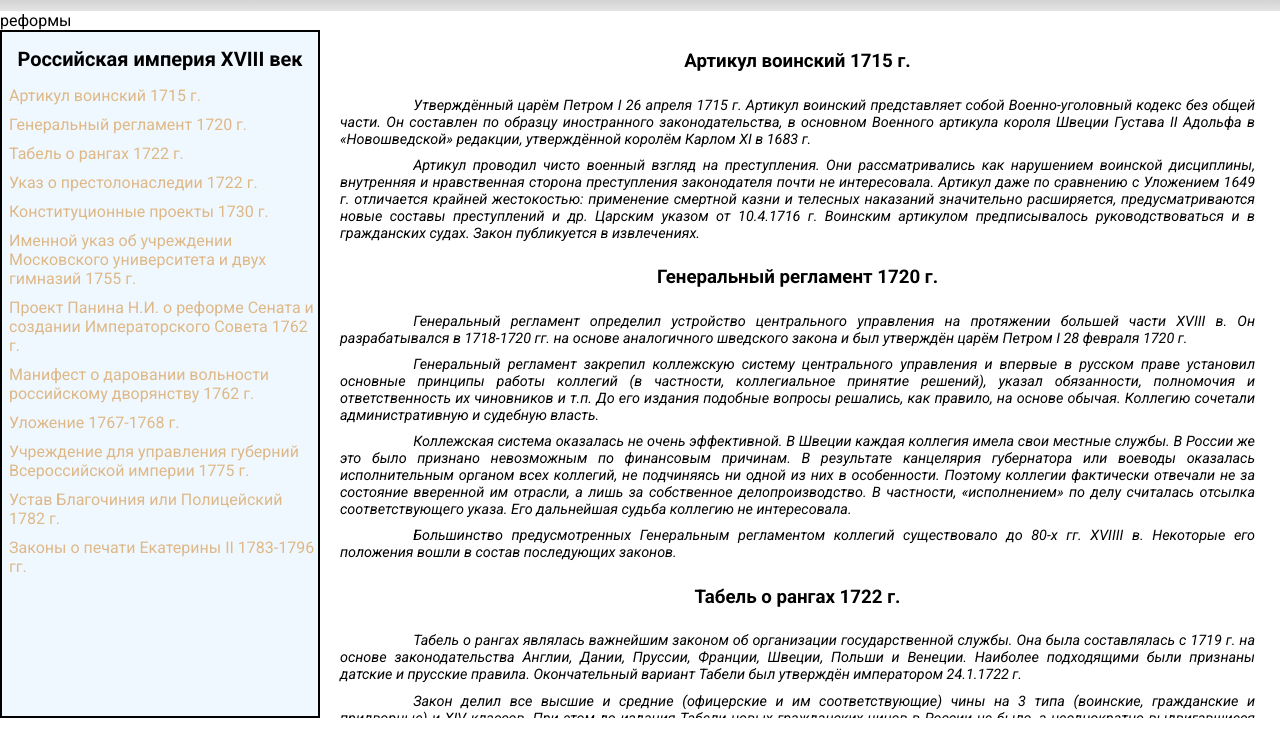
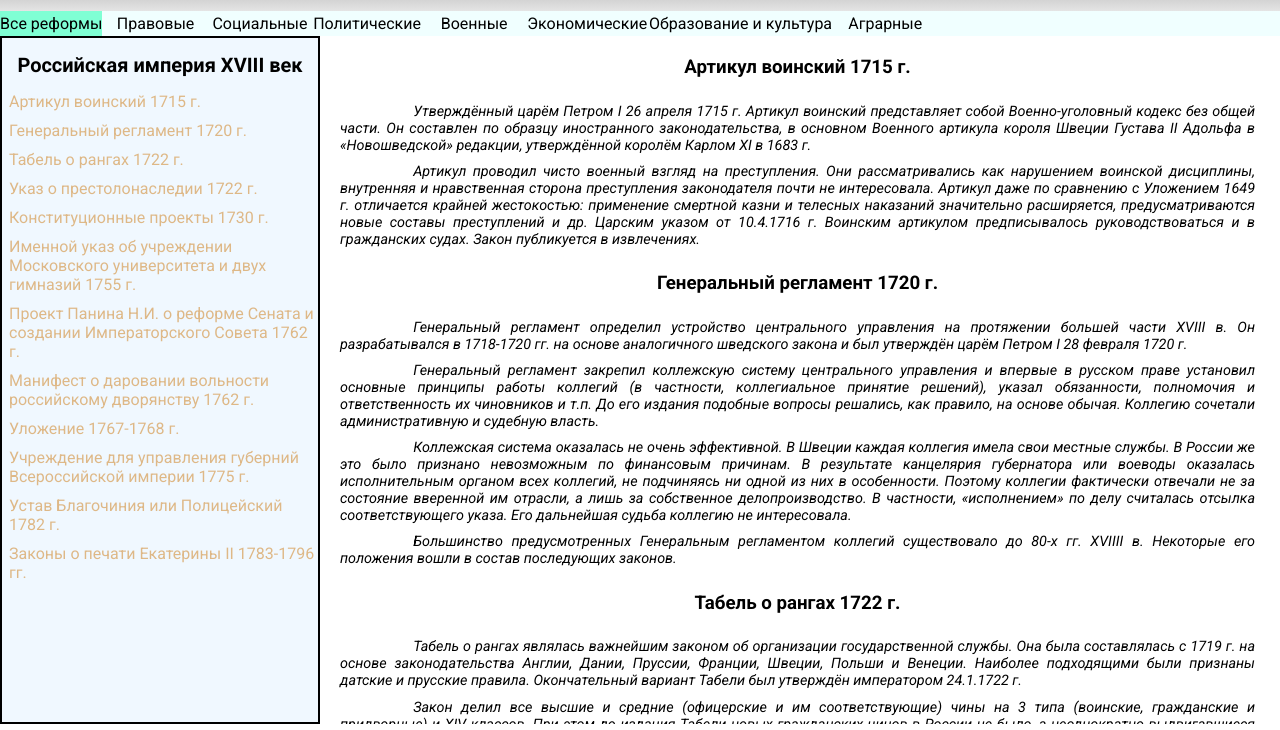
Before and after one commit to DjonniStorm/history, a website: page pages/XVIII_century.html in a window 1280 px wide. Shown: the part 42-772 px from the top of the page. Drawn offline with Linux system fonts and the light colour scheme.

Commit message:
ну не работает, ну что поделать

```diff
--- a/pages/XVIII_century.html
+++ b/pages/XVIII_century.html
@@ -11,6 +11,7 @@
     <link rel="preconnect"      href="https://fonts.googleapis.com">
     <link rel="preconnect"      href="https://fonts.gstatic.com" crossorigin>
     <link href="https://fonts.googleapis.com/css2?family=Roboto:ital,wght@0,100;0,300;0,400;0,500;0,700;0,900;1,100;1,300;1,400;1,500;1,700;1,900&display=swap" rel="stylesheet">
+    <script src="../scripts/script.js" defer></script>
 </head>
 <body>
     <header>
@@ -30,7 +31,16 @@
         </div>
     </header>
 <main>
-    <div>реформы</div>
+    <div id="reforms">
+        <div id="allreforms" class="take js-hover">Все реформы</div>
+        <div id="pravo" class="take">Правовые</div>
+        <div id="social" class="take">Социальные</div>
+        <div id="politics" class="take">Политические</div>
+        <div id="millitary" class="take">Военные</div>
+        <div id="economics" class="take">Экономические</div>
+        <div id="education" class="take">Образование и культура</div>
+        <div id="agrar" class="take">Аграрные</div>
+    </div>
     <div id="page">
         <div id="menu">
             <h2>Российская империя XVIII век</h2>
--- /dev/null
+++ b/scripts/script.js
@@ -0,0 +1,11 @@
+const $reforms = document.querySelectorAll('.take')
+const $reformsMenu = document.querySelectorAll('#menu li')
+console.log($reformsMenu)
+const $reformsUl = document.querySelector('#reforms')
+$reformsUl.addEventListener('click', (event) => {
+    $reforms.forEach((i) => {i.addEventListener('click', () => {
+        i.classList.remove('js-hover')
+    })})
+    let i = event.target.id
+    document.querySelector(`#${i}`).classList.add('js-hover')
+})
--- a/styles/mrStyle.css
+++ b/styles/mrStyle.css
@@ -58,3 +58,24 @@ main h1, h3 {
     font-style: italic;
     font-size: 90%;
 }
+
+#reforms {
+    display: flex;
+    text-align: center;
+    background-color: azure;
+    height: 25px;
+    gap: 2px;
+}
+#reforms div {
+    min-width: 8%;
+    display: flex;
+    flex-direction: column;
+    justify-content: center;
+    text-align: center;
+}
+#reforms div:hover {
+    background-color: aquamarine;
+}
+.js-hover {
+    background-color: aquamarine;
+}
```
